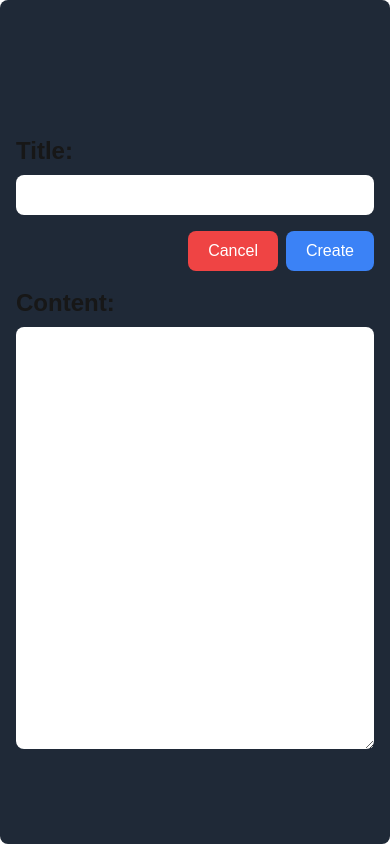
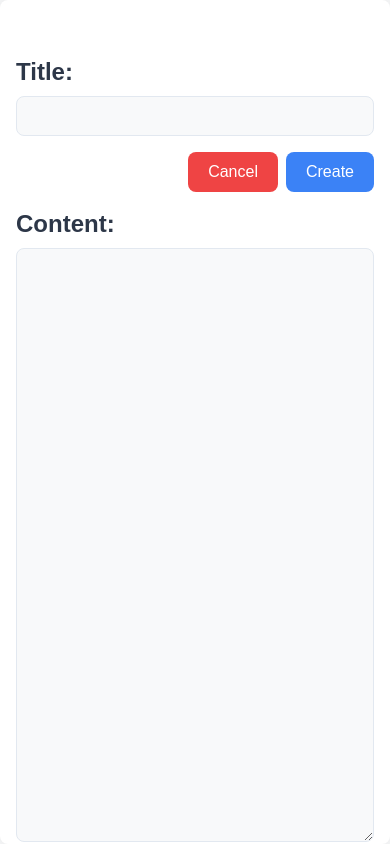
Before and after one commit to Engrkem73/mynotebook, a Next.js app: page /notebooks/new in a window 390 px wide. Built offline with nearby package versions, Linux system fonts and the light colour scheme.

Commit message:
fix: improved color scheme and removed duplicate items-center class

```diff
--- a/app/globals.css
+++ b/app/globals.css
@@ -3,21 +3,23 @@
 @tailwind utilities;
 
 :root {
-  --background: #ffffff;
-  --foreground: #171717;
+  --background: #f8f9fa;
+  --secondary-bg: #ffffff;
+  --accent: #3b82f6;
+  --foreground: #2d3748;
+  --muted: #718096;
+  --border: #e2e8f0;
 }
 
 @media (prefers-color-scheme: dark) {
   :root {
-    --background: #0a0a0a;
-    --foreground: #ededed;
+    --background: #1a1b1e;
+    --secondary-bg: #2d2d2d;
+    --accent: #60a5fa;
+    --foreground: #e2e8f0;
+    --muted: #a0aec0;
+    --border: #4a5568;
   }
-}
-
-html, body {
-  height: 100%;
-  margin: 0;
-  padding: 0;
 }
 
 body {
@@ -30,20 +32,26 @@ body {
 }
 
 .header {
-  @apply flex items-center justify-center p-4 bg-gray-900 w-full h-[100px] sticky top-0 z-50;
+  background: linear-gradient(to right, #2d3748, #4a5568);
+  @apply flex items-center justify-center p-4 w-full h-[100px] sticky top-0 z-50;
+  box-shadow: 0 2px 4px rgba(0,0,0,0.1);
 }
+
 .header h1 {
   @apply text-2xl font-bold self-center;
-  color: var(--foreground);
+  color: var(--secondary-bg);
 }
 
 .notebook-container {
-  @apply flex-1 flex flex-col items-center w-full min-w-[100%];
-  min-height: calc(100vh - 200px); /* Accounting for header and footer */
+  @apply flex flex-col items-center w-full min-w-[100%];
+  min-height: calc(100vh - 200px);
+  background: var(--secondary-bg);
+  box-shadow: 0 2px 8px rgba(0,0,0,0.05);
 }
 
 .welcome-container {
-  @apply flex justify-between items-center w-full bg-gray-800 pt-0 h-[100px] sticky top-0 z-50;
+  background: linear-gradient(to right, #2d3748, #4a5568);
+  @apply flex justify-between items-center w-full pt-0 h-[100px] sticky top-0 z-50;
 }
 
 .welcome-container h1 {
@@ -70,7 +78,10 @@ li{
 }
 
 .pages-list{
-  @apply flex flex-row items-center justify-between w-[600px] h-[50px] bg-gray-800 pr-10 mt-0 pt-0 pl-5 pr-5 rounded-lg;
+  background: var(--secondary-bg);
+  @apply flex flex-row items-center justify-between w-[600px] h-[50px] pr-10 mt-0 pt-0 pl-5 pr-5 rounded-lg;
+  box-shadow: 0 2px 4px rgba(0,0,0,0.05);
+  border: 1px solid var(--border);
 }
 
 .edit-delete{
@@ -86,12 +97,21 @@ li{
 }
 
 .create-notebook {
-  @apply flex flex-col items-center justify-center h-screen w-[80vw] bg-gray-800 fixed top-1/2 left-1/2 -translate-x-1/2 -translate-y-1/2 rounded-lg gap-4 pl-10;
+  @apply flex flex-col items-center w-[80vw] rounded-lg gap-4 pl-10;
+  background: var(--secondary-bg);
+  position: absolute;
+  top: 0;
+  left: 50%;
+  transform: translateX(-50%);
+  min-height: 100vh;
+  padding: 20px 0;
+  box-shadow: 0 0 20px rgba(0,0,0,0.1);
 }
 
 main {
   @apply flex-1 flex flex-col items-center w-full;
 }
+
 .main-content{
   position: relative;
   top: 100px;
@@ -100,25 +120,20 @@ main {
   padding-bottom: 100px;
 }
 
-footer {
-  @apply w-full h-[100px] bg-gray-800;
-  margin-top: 10px;
-  display: flex;
-  flex-direction: column;
-  align-items: center;
-  justify-content: center;
-}
-
 .notebook-form{
-  @apply flex flex-col w-full h-full justify-center pt-10 gap-4;
+  @apply flex flex-col w-full h-full gap-4;
+  padding-top: 20px;
 }
 
 .label{
   @apply flex flex-row gap-10 items-center;
 }
 
-.title-input{
-  @apply w-[80%] text-black text-2xl h-10 rounded-lg mt-0 pt-0 pl-5 pr-5;
+.title-input {
+  @apply w-[80%] h-10 rounded-lg mt-0 pt-0 pl-5 pr-5;
+  background: var(--background);
+  color: var(--foreground);
+  border: 1px solid var(--border);
 }
 
 .button-container{
@@ -137,16 +152,38 @@ footer {
   @apply flex flex-row gap-4;
 }
 
-.create-button{
-  @apply w-[100px] self-end bg-blue-500 text-white h-10 rounded-lg mt-0 pt-0 pl-5 pr-5;
+.create-button {
+  @apply w-[100px] self-end h-10 rounded-lg mt-0 pt-0 pl-5 pr-5;
+  background: var(--accent);
+  color: var(--secondary-bg);
+  transition: all 0.2s ease;
 }
 
-.content-input{
-  @apply w-[80%] h-[70vh] text-black  text-2xl rounded-lg mt-0 pt-0 pl-5 pr-5 overflow-y-auto;
+.create-button:hover {
+  filter: brightness(1.1);
+  transform: translateY(-1px);
 }
 
-.cancel-button{
-  @apply w-[100px] self-end bg-red-500 text-white h-10 rounded-lg mt-0 pt-0 pl-5 pr-5;
+.cancel-button {
+  @apply w-[100px] self-end h-10 rounded-lg mt-0 pt-0 pl-5 pr-5;
+  background: #ef4444;
+  color: var(--secondary-bg);
+  transition: all 0.2s ease;
+}
+
+.cancel-button:hover {
+  filter: brightness(1.1);
+  transform: translateY(-1px);
+}
+
+.content-input {
+  @apply w-[80%] rounded-lg pl-5 pr-5 overflow-y-auto;
+  background: var(--background);
+  color: var(--foreground);
+  border: 1px solid var(--border);
+  height: calc(100vh - 250px);
+  font-size: 1.1rem;
+  line-height: 1.6;
 }
 
 .notebook-list{
@@ -181,6 +218,18 @@ footer {
   height:calc(100vh);
   @apply flex flex-col items-center justify-center w-full;
 }
+
+footer {
+  background: linear-gradient(to right, #2d3748, #4a5568);
+  @apply w-full h-[100px];
+  margin-top: 10px;
+  display: flex;
+  flex-direction: column;
+  align-items: center;
+  justify-content: center;
+  color: var(--secondary-bg);
+}
+
 @media (max-width: 640px) {
   main {
     @apply w-[100vw];
@@ -193,23 +242,21 @@ footer {
     display: none;
   }
   .welcome-content {
-    @apply flex flex-row items-center justify-between w-full h-[100px] bg-gray-800 pr-10 mt-0 pt-0;
+    @apply flex flex-row items-center justify-between w-full h-[100px] pr-10 mt-0 pt-0;
   }
   .create-notebook {
-    @apply flex flex-col items-center h-screen w-[100vw] bg-gray-800 p-4 gap-4;
+    @apply flex flex-col items-center h-screen w-[100vw] p-4 gap-4;
   }
   .notebook-form {
     @apply flex flex-col w-[100%] h-full pt-10 gap-4;
-  }
-  .content-input {
-    @apply w-[90%] h-[50vh] text-lg;
-    margin: 0 auto;
   }
   .label {
     @apply flex flex-col gap-2 items-start;
   }
   .title-input, .content-input {
-    @apply w-[100%] text-black text-2xl;
+    @apply w-[100%] text-2xl;
+    color: var(--foreground);
+    background: var(--background);
   }
   .button-container {
     @apply flex flex-row gap-2 items-center;
@@ -221,10 +268,14 @@ footer {
     @apply flex flex-row items-center justify-end w-full h-10;
   }
   .create-button {
-    @apply w-[100%] self-end bg-blue-500 text-white h-10 rounded-lg mt-0 pt-0 pl-5 pr-5;
+    @apply w-[100%] self-end h-10 rounded-lg mt-0 pt-0 pl-5 pr-5;
+    background: var(--accent);
+    color: var(--secondary-bg);
   }
   .cancel-button {
-    @apply w-[100%] self-end bg-red-500 text-white h-10 rounded-lg mt-0 pt-0 pl-5 pr-5;
+    @apply w-[100%] self-end h-10 rounded-lg mt-0 pt-0 pl-5 pr-5;
+    background: #ef4444;
+    color: var(--secondary-bg);
   }
   .notebook-list {
     @apply flex justify-between items-center w-[400px];
--- a/app/page.tsx
+++ b/app/page.tsx
@@ -32,7 +32,7 @@ export default async function Home() {
               </div>
             </div>
             <div className='main-content'>
-            <div className='flex flex-row items-center justify-center items-center w-full pt-10'>
+            <div className='flex flex-row items-center justify-center w-full pt-10'>
               <h1 className='text-2xl font-bold mb-4'>Your Notebooks:</h1>
             </div>
             <div className="flex flex-col items-center justify-center">
```
